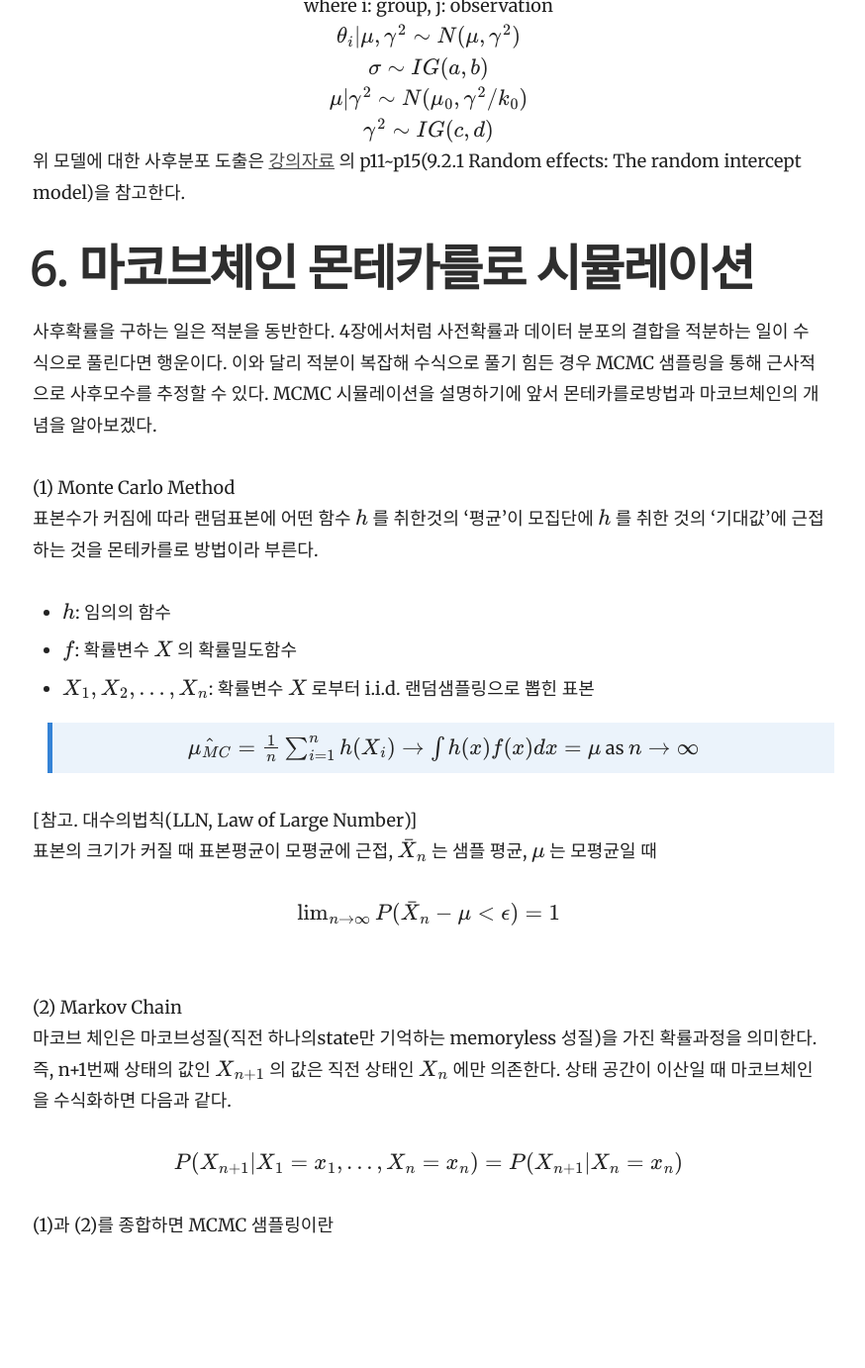
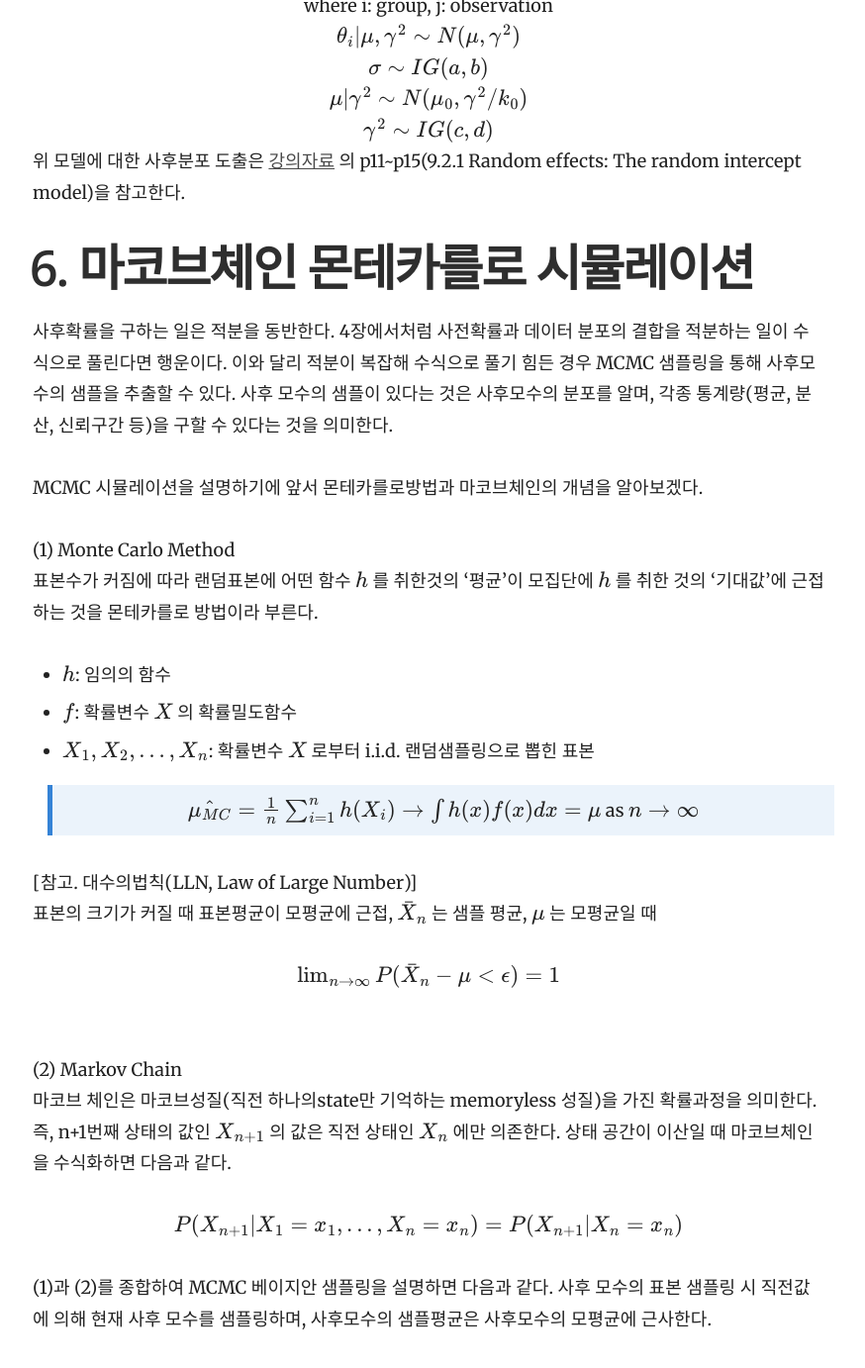
Before and after one commit to yrk3434/yrk3434.github.io, a Jekyll site: the page built from _docs/Theory/Bayesian Inference.md, in a window 1280 px wide and 1400 px high, scrolled down 6361 px. Shown: the top 1382 px of the window at 99% size, without its empty margins (357-1231 px from the left). Built offline with Jekyll 4.4.1, drawn with Linux system fonts in a browser that asks for light colours; formulas are drawn with MathJax 3; before the commit the page ends 7666 px from its top, so only the background shows below that.

Commit message:
Update Bayesian Inference.md

```diff
--- a/_docs/Theory/Bayesian Inference.md
+++ b/_docs/Theory/Bayesian Inference.md
@@ -193,7 +193,9 @@ iid 관측치의 경우 $ X1,...,Xn $ 의 정보상수는 $ nI_1(\theta) $
 # 6. 마코브체인 몬테카를로 시뮬레이션
 
 사후확률을 구하는 일은 적분을 동반한다. 4장에서처럼 사전확률과 데이터 분포의 결합을 적분하는 일이 수식으로 풀린다면 행운이다.
-이와 달리 적분이 복잡해 수식으로 풀기 힘든 경우 MCMC 샘플링을 통해 근사적으로 사후모수를 추정할 수 있다. MCMC 시뮬레이션을 설명하기에 앞서 몬테카를로방법과 마코브체인의 개념을 알아보겠다.
+이와 달리 적분이 복잡해 수식으로 풀기 힘든 경우 MCMC 샘플링을 통해 사후모수의 샘플을 추출할 수 있다. 사후 모수의 샘플이 있다는 것은 사후모수의 분포를 알며, 각종 통계량(평균, 분산, 신뢰구간 등)을 구할 수 있다는 것을 의미한다.
+<br/><br/>
+MCMC 시뮬레이션을 설명하기에 앞서 몬테카를로방법과 마코브체인의 개념을 알아보겠다.
 
 (1) Monte Carlo Method <br/>
 표본수가 커짐에 따라 랜덤표본에 어떤 함수 $ h $ 를 취한것의 '평균'이 모집단에 $ h $ 를 취한 것의 '기대값'에 근접하는 것을 몬테카를로 방법이라 부른다. <br/>
@@ -212,4 +214,4 @@ iid 관측치의 경우 $ X1,...,Xn $ 의 정보상수는 $ nI_1(\theta) $
 <center> $ P(X_{n+1}|X_1=x_1, ..., X_n=x_n ) = P(X_{n+1}|X_n=x_n) $ </center>
 
 <br/>
-(1)과 (2)를 종합하면 MCMC 샘플링이란
+(1)과 (2)를 종합하여 MCMC 베이지안 샘플링을 설명하면 다음과 같다. 사후 모수의 표본 샘플링 시 직전값에 의해 현재 사후 모수를 샘플링하며, 사후모수의 샘플평균은 사후모수의 모평균에 근사한다.
```
